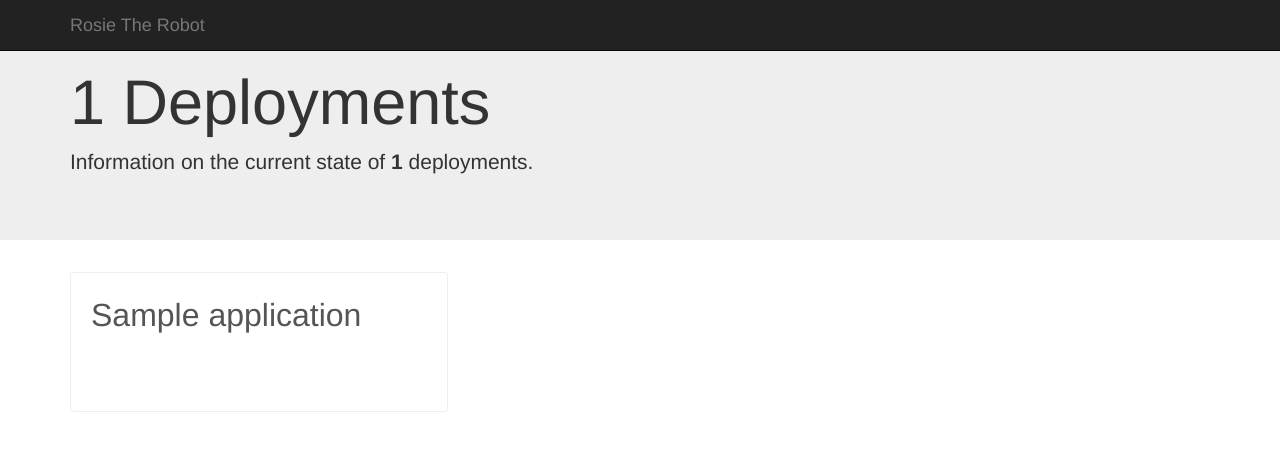
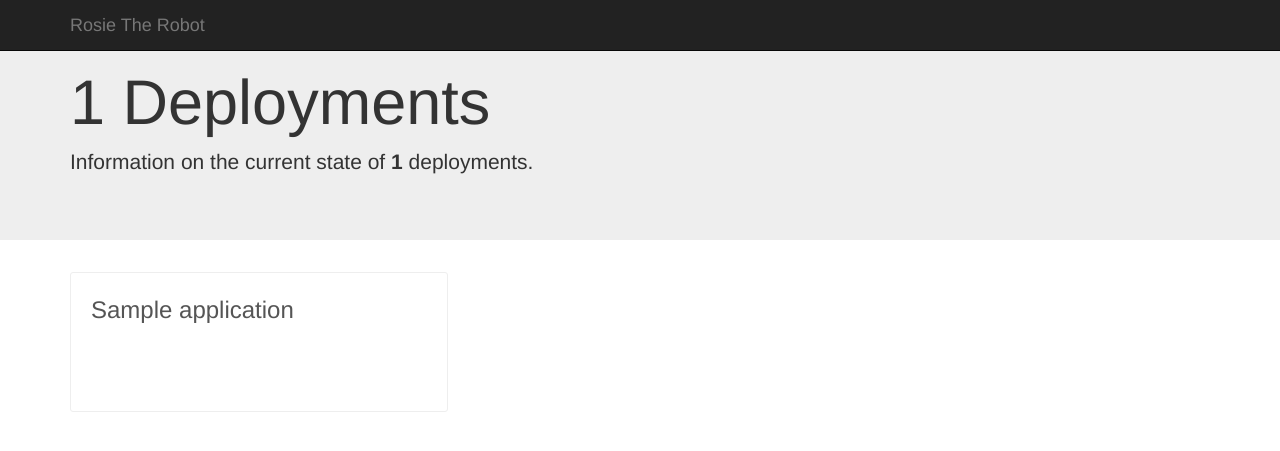
Before and after one commit to daniellawrence/rosie, a Flask app: template templates/application_list.html in a window 1280 px wide. Shown: the top 451 px of the page. Run offline with Flask 2, Linux system fonts and the light colour scheme; the template is opened without the code that fills it: most values are stand-ins (such as "Sample title", 1, 10 or a date in 2020); some libraries are stand-ins or nearby versions.

Commit message:
lowered font

```diff
--- a/static/local.css
+++ b/static/local.css
@@ -21,7 +21,7 @@ ul.project-listing li a {
     padding: 20px;
     min-height: 140px;
     overflow: hidden;
-    font-size: 32px;
+    font-size: 24px;
     color: #555;
     transition: all 0.2s ease-out;
 }
```
